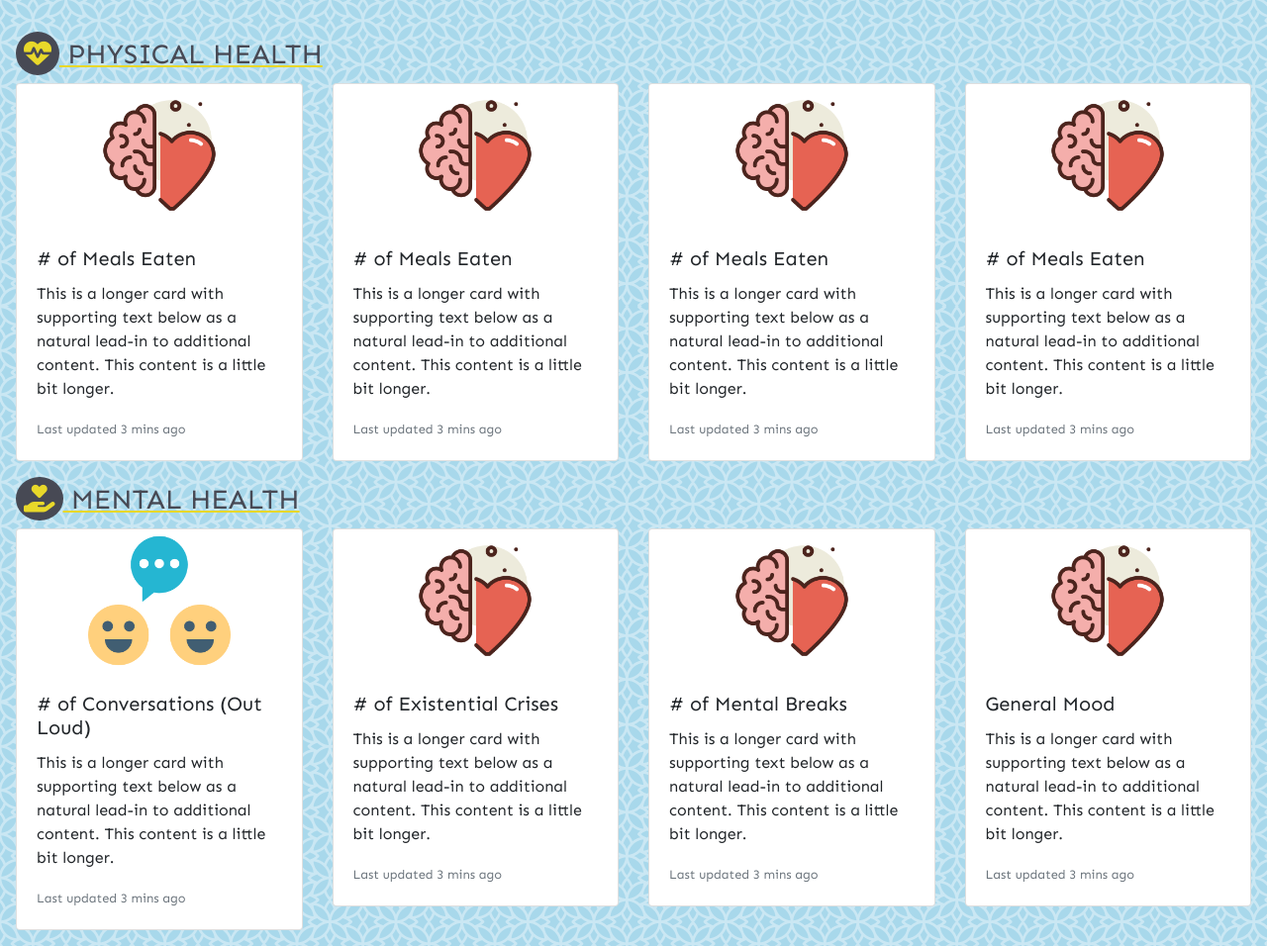
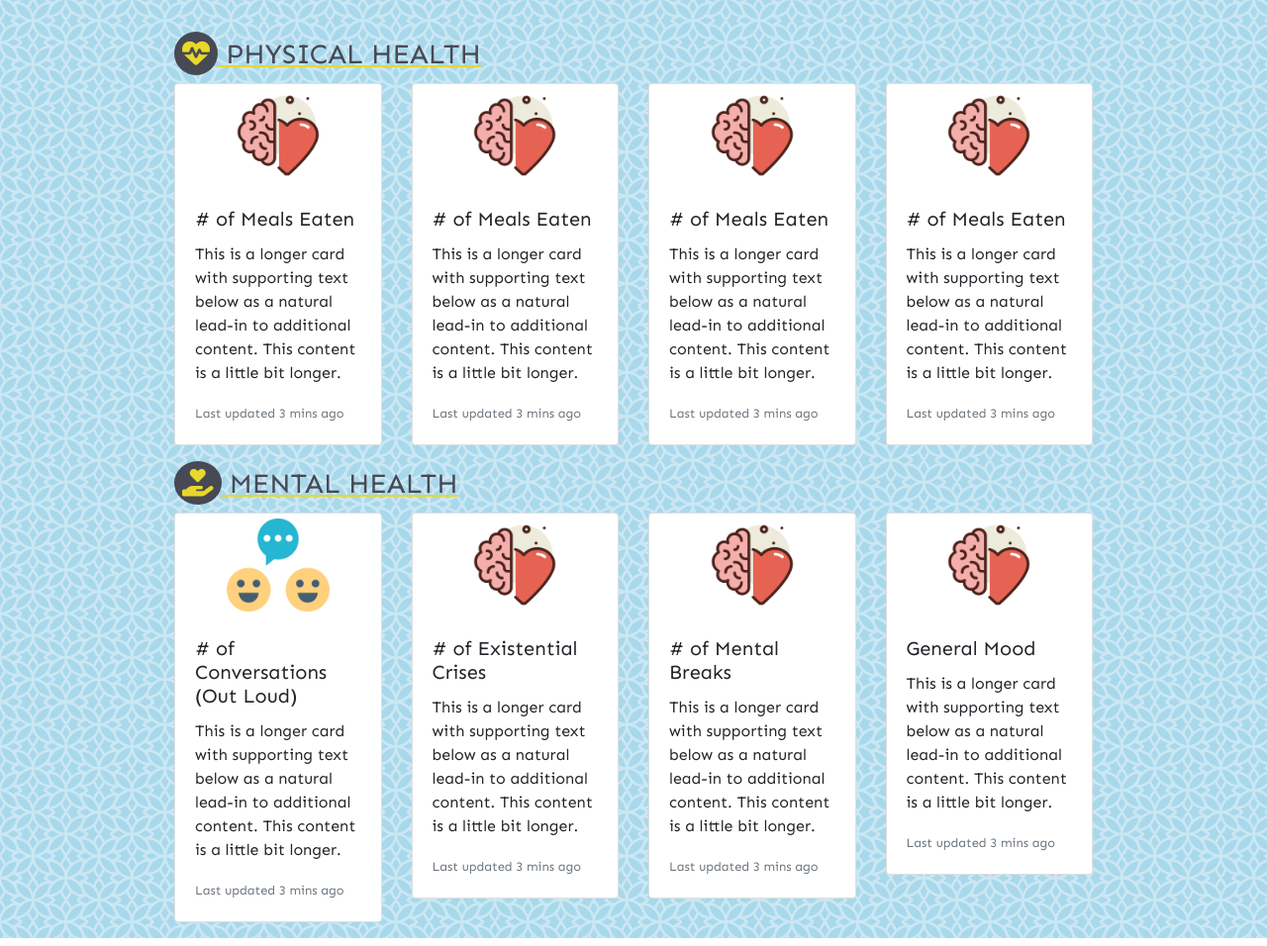
Before and after one commit to psittikul/quarantine-keeper, a PHP site: page / in a window 1280 px wide. Shown: the part 90-1046 px from the top of the page at 99% size. Run offline with PHP 8.4, Linux system fonts and the light colour scheme; some libraries are stand-ins or nearby versions; some web fonts are replaced.

Commit message:
Updating styles

```diff
--- a/css/styles.css
+++ b/css/styles.css
@@ -10,6 +10,11 @@ body {
 }
 body .container-fluid {
   padding: 0;
+}
+
+#contentBody {
+  width: 75%;
+  margin: auto;
 }
 
 .section-title {
--- a/index.php
+++ b/index.php
@@ -32,6 +32,7 @@
                 <span class="timeel timeRefSeconds">seconds</span>
             </div>
         </nav>
+        <div id="contentBody">
             <div class="row section-header">
                 <div class="col-sm">
                     <h3 class="section-title">
@@ -128,7 +129,7 @@
                     </div>
                 </div>
             </div>
-
+        </div>
     </div>
     <script src="https://kit.fontawesome.com/8819ef24c8.js" crossorigin="anonymous"></script>
     <!-- jQuery CDN -->
--- a/scss/styles.scss
+++ b/scss/styles.scss
@@ -11,6 +11,11 @@ body {
   .container-fluid {
     padding: 0;
   }
+}
+
+#contentBody {
+  width: 75%;
+  margin: auto;
 }
 
 .section-title {
```
Also changed, not shown: 1 other file. Lines whose indentation alone changed are shown as unchanged.
